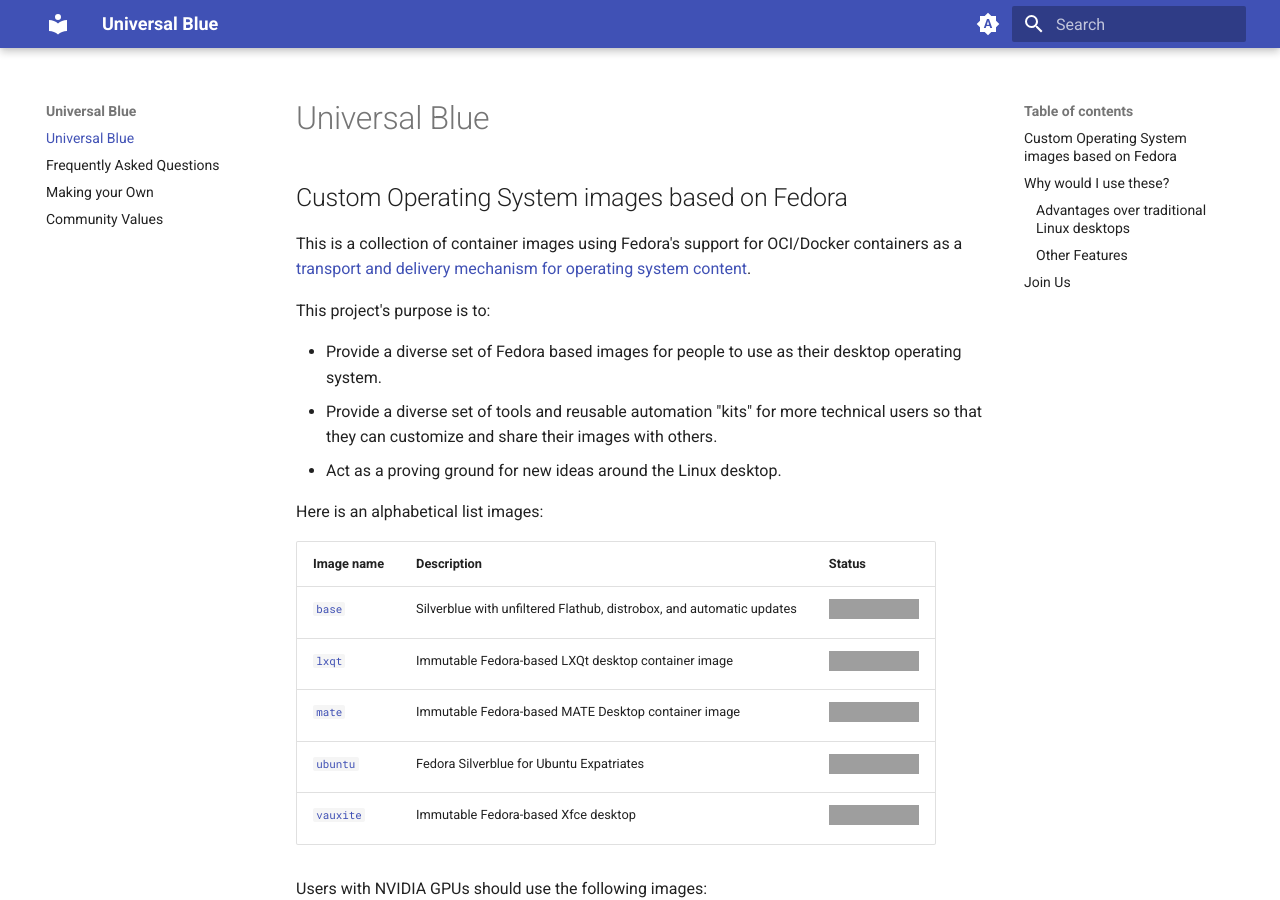
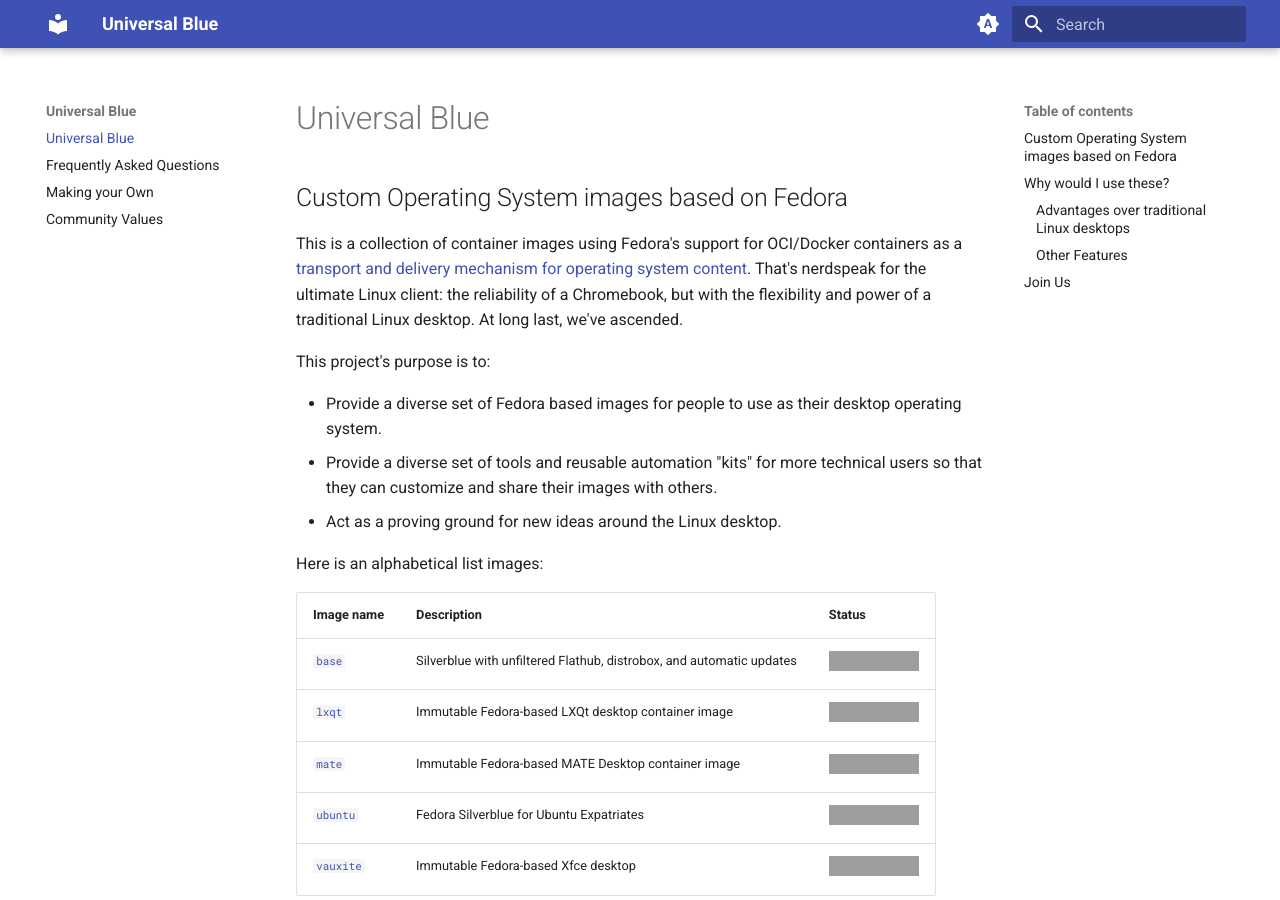
Before and after one commit to ublue-os/website, an MkDocs documentation site: the page built from docs/index.md, in a window 1280 px wide and 900 px high, cut to the strip 0-900 px from the top of the window. Built offline with MkDocs 1.6.1 and Material for MkDocs 9.7.7, drawn with Linux system fonts in a browser that asks for light colours; grey boxes are pictures that could not be loaded.

Commit message:
feat: at long last

```diff
--- a/docs/index.md
+++ b/docs/index.md
@@ -2,8 +2,7 @@
 
 ## Custom Operating System images based on Fedora
 
-This is a collection of container images using Fedora's support for OCI/Docker containers as a [transport and delivery mechanism for operating system content](https://fedoraproject.org/wiki/Changes/OstreeNativeContainerStable).
-
+This is a collection of container images using Fedora's support for OCI/Docker containers as a [transport and delivery mechanism for operating system content](https://fedoraproject.org/wiki/Changes/OstreeNativeContainerStable). That's nerdspeak for the ultimate Linux client: the reliability of a Chromebook, but with the flexibility and power of a traditional Linux desktop. At long last, we've ascended.
 
 This project's purpose is to:
 
```
